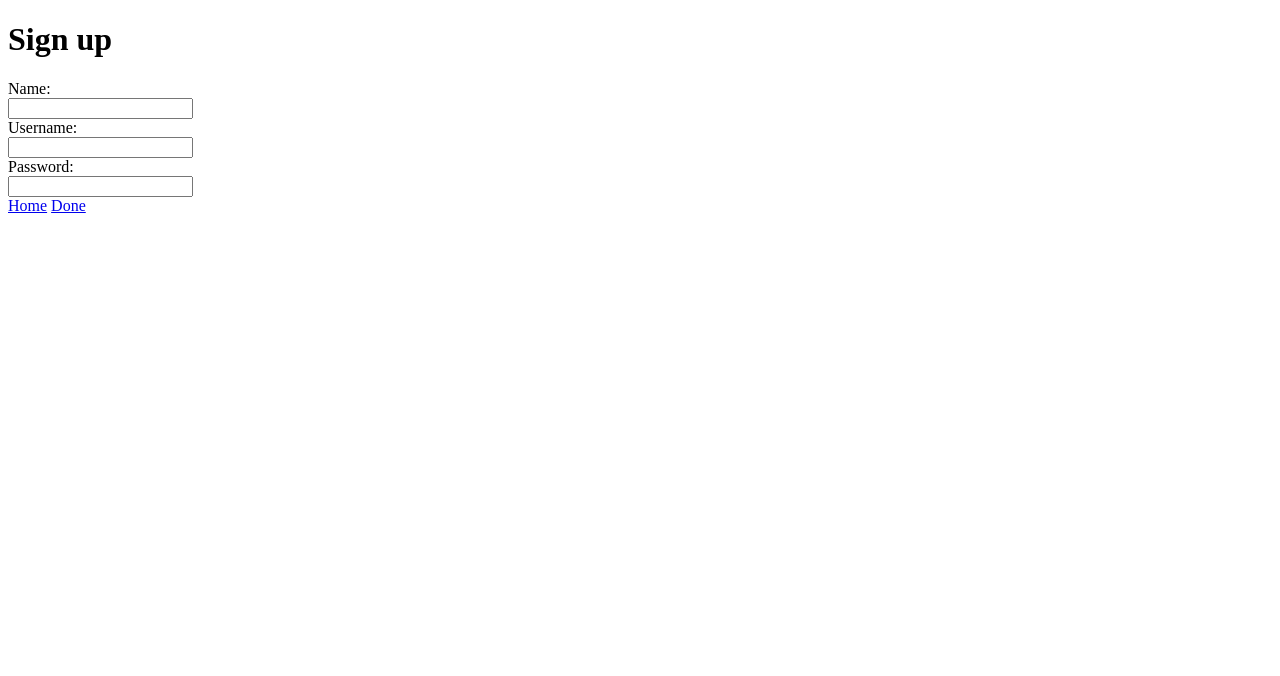
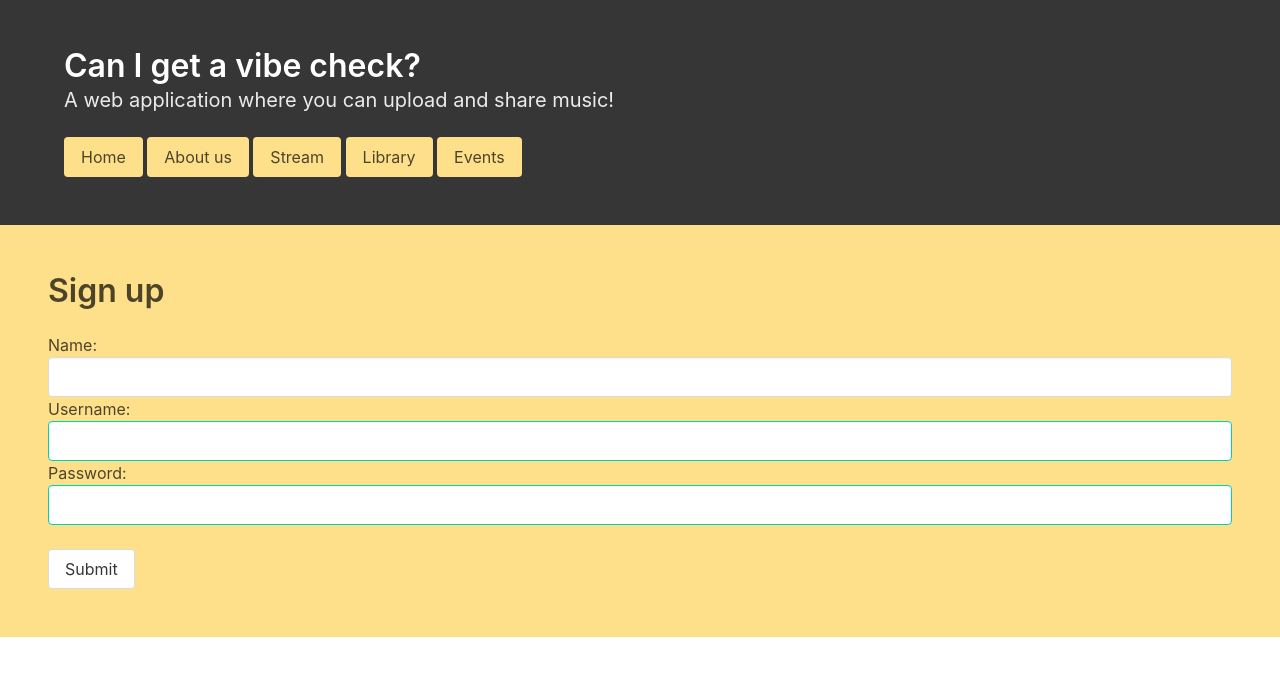
Before and after one commit to kakiryan/comp426FinalProject, a plain HTML site: page signup.html in a window 1280 px wide. Drawn offline with nearby package versions, Linux system fonts and the light colour scheme.

Commit message:
page updates

```diff
--- a/signup.html
+++ b/signup.html
@@ -1,24 +1,43 @@
 <!DOCTYPE html>
 <html lang="en">
+
 <head>
     <meta charset="UTF-8">
     <meta name="viewport" content="width=device-width, initial-scale=1.0">
-        <link rel="stylesheet" href="stylesheet.css"/>
+    <link rel="stylesheet" href="node_modules/bulma/css/bulma.css" />
+    <link rel="stylesheet" href="stylesheet.css" />
     <title>Can I get a vibe check . com</title>
 </head>
 
 <body>
-        <!--<div id="root"></div>-->
-        <h1>Sign up</h1>
+    <section class="hero is-dark is full-height">
+        <div class="hero-body">
+            <div class="container">
+                <h1 class="title">Can I get a vibe check?</h1>
+                <h2 class="subtitle"> A web application where you can upload and share music!</h2>
+                <a href="index.html" class="button is-warning">Home</a>
+                <a href="about.html" class="button is-warning">About us</a>
+                <a href="streampage.html" class="button is-warning">Stream</a>
+                <a href="library.html" class="button is-warning">Library</a>
+                <a href="eventspage.html" class="button is-warning">Events</a>
+            </div>
+        </div>
+    </section>
+    <section class="hero is-warning">
+        <div class="hero-body">
+            <h1 class="title">Sign up</h1>
             <form>
                 Name: <br>
-            <input type = "text"><br>
+                <input class="input is=primary" type="text"><br>
                 Username: <br>
-            <input type = "text"><br>
+                <input class="input is-primary" type="text"><br>
                 Password: <br>
-            <input type = "text"><br>
+                <input class="input is-primary" type="text"><br>
             </form>
-        <a href = "index.html">Home</a>
-        <a href = "home.html">Done</a>
+            <br>
+            <a class="button" href="index.html">Submit</a>
+        </div>
+    </section>
 </body>
+
 </html>
```
Also changed, not shown: about.html (+23 -5 lines), eventspage.html (+23 -5 lines), index.html (+4 -0 lines), library.html (+23 -5 lines), signin.html (+6 -1 lines), streampage.html (+23 -5 lines), 1 other file. Lines whose indentation alone changed are shown as unchanged.
